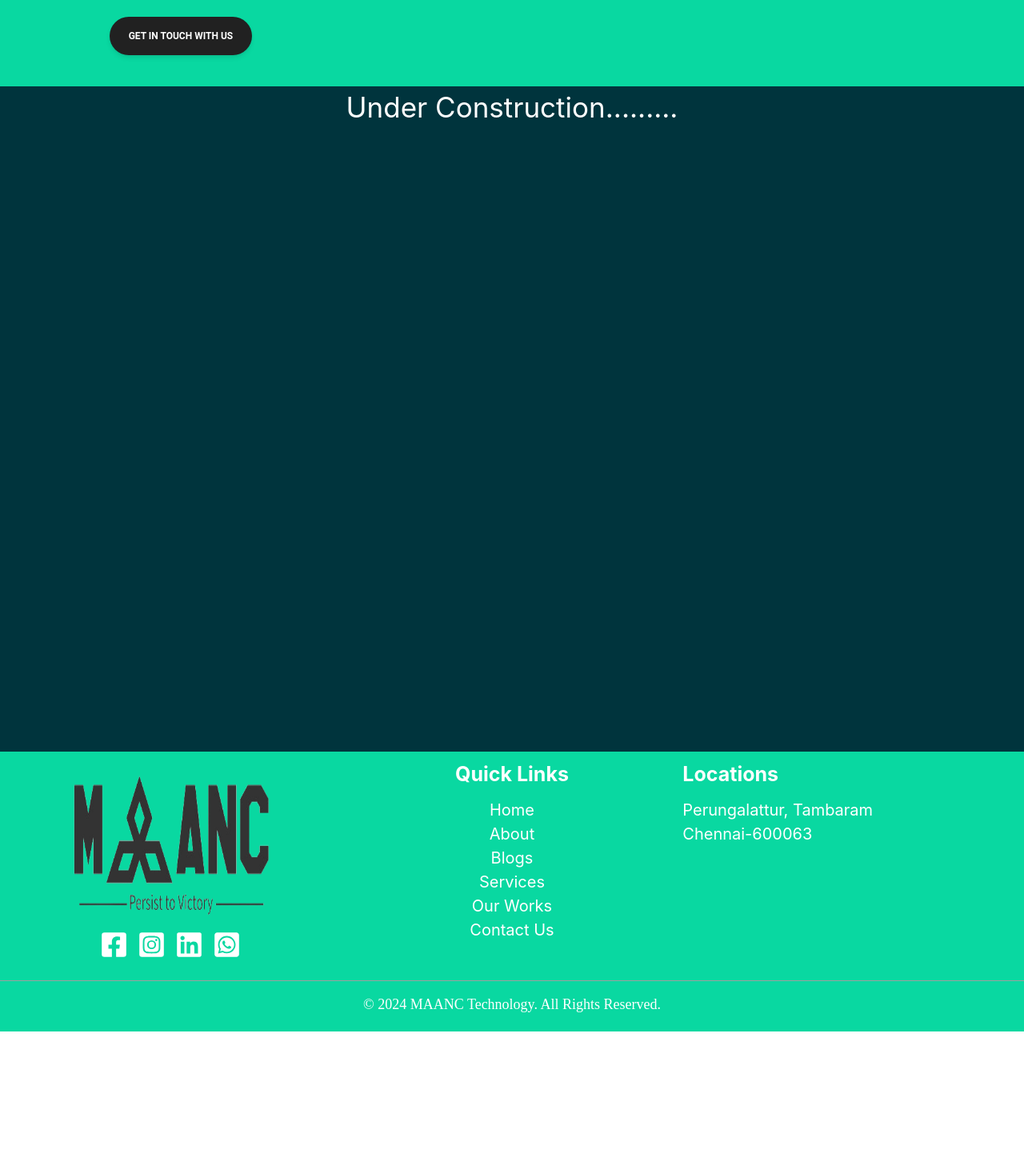
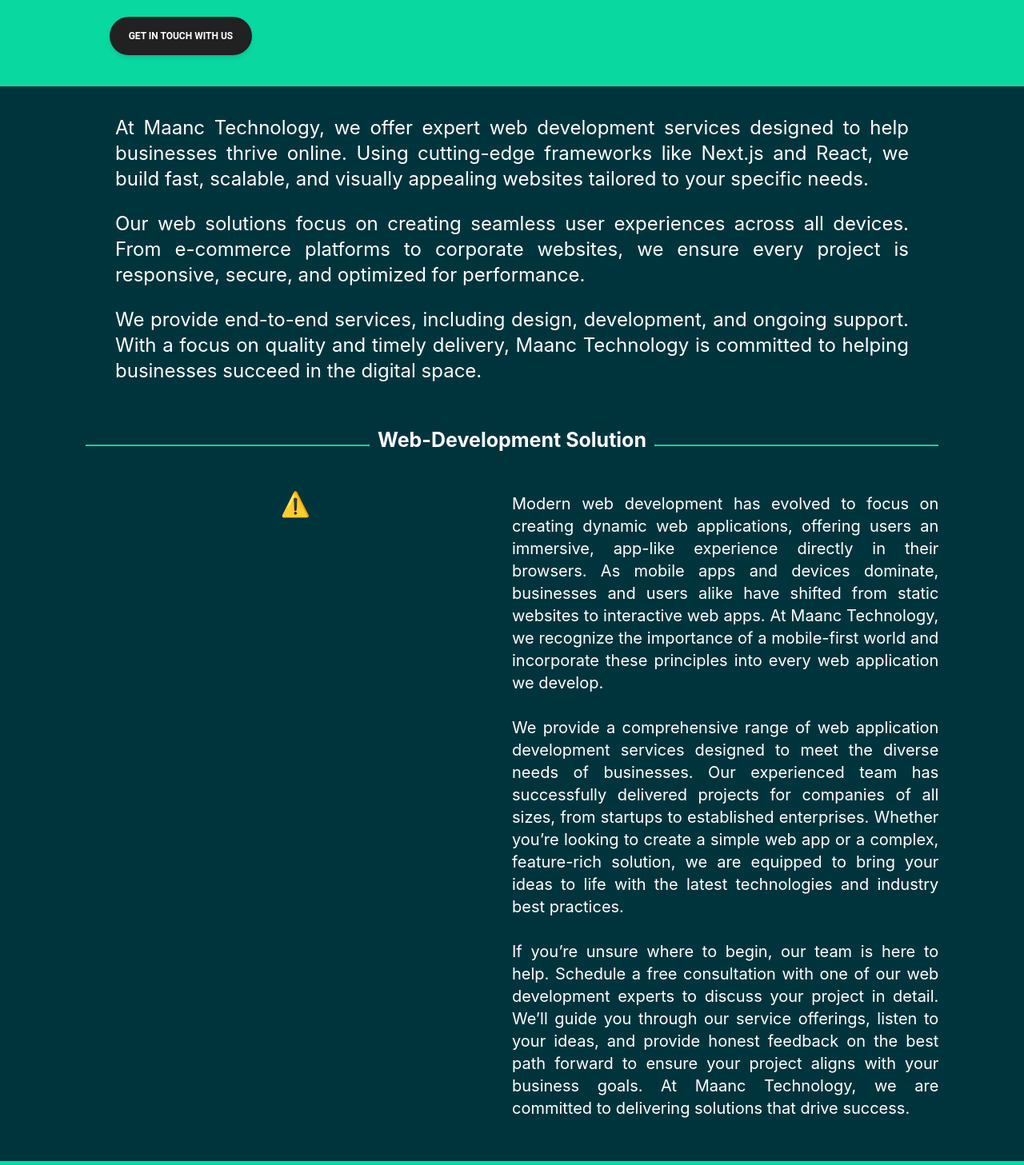
Before and after one commit to nirala7765/A2CN-App, a React (Create React App) app in the folder a2cnapp/: page /web-development in a window 1280 px wide. Shown: the part 533-1990 px from the top of the page at 80% size. Before the commit the page ends 1823 px from the top, so only its background shows below. Built offline with nearby package versions, Linux system fonts and the light colour scheme; no server answers; what tailwindcss-gradients would draw is missing.

Commit message:
All web-development page done

```diff
--- a/a2cnapp/src/Components/WebDevelopmet.js
+++ b/a2cnapp/src/Components/WebDevelopmet.js
@@ -1,11 +1,101 @@
-import React from 'react'
+import React from "react";
+import { Player } from "@lottiefiles/react-lottie-player";
 
-const WebDevelopmet = () => {
+const WebDevelopment = () => {
   return (
     <>
+      <div className="text-white flex flex-col items-center  my-9">
+        <div className="w-full max-w-4xl lg:max-w-[90%] space-y-6 px-6 md:px-12 lg:px-20 text-justify">
+          <p className="text-lg md:text-xl lg:text-2xl leading-relaxed">
+            At Maanc Technology, we offer expert web development services
+            designed to help businesses thrive online. Using cutting-edge
+            frameworks like Next.js and React, we build fast, scalable, and
+            visually appealing websites tailored to your specific needs.
+          </p>
 
+          <p className="text-lg md:text-xl lg:text-2xl leading-relaxed">
+            Our web solutions focus on creating seamless user experiences across
+            all devices. From e-commerce platforms to corporate websites, we
+            ensure every project is responsive, secure, and optimized for
+            performance.
+          </p>
+
+          <p className="text-lg md:text-xl lg:text-2xl leading-relaxed">
+            We provide end-to-end services, including design, development, and
+            ongoing support. With a focus on quality and timely delivery, Maanc
+            Technology is committed to helping businesses succeed in the digital
+            space.
+          </p>
+        </div>
+      </div>
+
+      <div className="w-5/6 mx-auto">
+        <div className="w-full flex">
+          <div className="w-[25%] md:w-1/3 h-[200px] md:h-[100px] ">
+            <div className="w-[100%] md:w-full mt-[40px] bg-hrcolor h-[2px]"></div>
+          </div>
+
+          <div className="w-[100%] md:w-1/3 h-[200px] md:h-[100px]">
+            <h2 className="text-[20px] md:text-[25px] font-bold mt-4 text-white">
+              Web-Development Solution
+            </h2>
+          </div>
+
+          <div className="w-[25%] md:w-1/3 h-[200px] md:h-[100px]">
+            <div className="w-[100%] md:w-full mt-[40px] bg-hrcolor h-[2px]"></div>
+          </div>
+        </div>
+
+        <div className="flex flex-col lg:flex-row text-white text-xl">
+
+          {/* Lottie Animation Section */}
+          <div className="w-full lg:w-1/2  mt-5 lg:mt-0">
+            <div className="bg-transparent">
+              <Player
+                className=""
+                src="https://lottie.host/3132eb43-d812-4c2d-bab1-08a62ab285a4/kFDTLkgg4a.json"
+                loop
+                autoplay
+                speed={0.5}
+              />
+            </div>
+          </div>
+
+          <div className="w-full lg:w-1/2 space-y-7 text-justify mb-5">
+            <p>
+              Modern web development has evolved to focus on creating dynamic
+              web applications, offering users an immersive, app-like experience
+              directly in their browsers. As mobile apps and devices dominate,
+              businesses and users alike have shifted from static websites to
+              interactive web apps. At Maanc Technology, we recognize the
+              importance of a mobile-first world and incorporate these
+              principles into every web application we develop.
+            </p>
+
+            <p>
+              We provide a comprehensive range of web application development
+              services designed to meet the diverse needs of businesses. Our
+              experienced team has successfully delivered projects for companies
+              of all sizes, from startups to established enterprises. Whether
+              you’re looking to create a simple web app or a complex,
+              feature-rich solution, we are equipped to bring your ideas to life
+              with the latest technologies and industry best practices.
+            </p>
+
+            <p>
+              If you’re unsure where to begin, our team is here to help.
+              Schedule a free consultation with one of our web development
+              experts to discuss your project in detail. We’ll guide you through
+              our service offerings, listen to your ideas, and provide honest
+              feedback on the best path forward to ensure your project aligns
+              with your business goals. At Maanc Technology, we are committed to
+              delivering solutions that drive success.
+            </p>
+          </div>
+        </div>
+      </div>
     </>
-  )
-}
+  );
+};
 
-export default WebDevelopmet
+export default WebDevelopment;
--- a/a2cnapp/src/Pages/Homepage.js
+++ b/a2cnapp/src/Pages/Homepage.js
@@ -143,7 +143,7 @@
               <img
                 className="w-full md:w-[400px] h-[450px]"
                 src={imagesalute}
-                alt="Image Salute"
+                alt="Salute"
               />
             </div>
 
@@ -183,7 +183,7 @@
               <img
                 className="w-full md:w-[550px] h-[450px]"
                 src={cybersecurityimage}
-                alt="Cyber Security Image"
+                alt="Cyber Security "
               />
             </div>
           </div>
@@ -233,7 +233,7 @@
               <img
                 className="w-full md:w-[550px] h-[450px]"
                 src={cellphoneDesignImage}
-                alt="Cellphone Design Image"
+                alt="Cellphone Design "
               />
             </div>
           </div>
@@ -243,7 +243,7 @@
               <img
                 className="w-full md:w-[100%] h-[auto]"
                 src={Puzzlephoto}
-                alt="Puzzle Photo"
+                alt="Puzzle "
               />
 
               <h2 className="text-[45px] md:text-[35px] font-gtwalsheim font-arial font-gadget font-sansf font-bold text-white mt-5">
@@ -284,7 +284,7 @@
                 <img
                   className="w-[50%] md:w-[50%] h-[auto]"
                   src={websettingmage}
-                  alt="Web Setting Image"
+                  alt="Web Setting "
                 />
 
                 <h2 className="text-start text-[25px] md:text-[20px] font-gtwalsheim font-arial font-gadget font-sansf font-bold text-white mt-3">
@@ -303,7 +303,7 @@
                 <img
                   className="w-[40%] md:w-[50%] h-[auto]"
                   src={ProductDesignImage}
-                  alt="Product Design Image"
+                  alt="Product Design "
                 />
                 <h2 className="text-start text-[25px] md:text-[20px] font-gtwalsheim font-arial font-gadget font-sansf font-bold text-white mt-3">
                   Product Design
@@ -340,7 +340,7 @@
 
           <div className="w-full flex flex-wrap lg:gap-4 md:gap-8 md:space-y-2  space-y-2">
             <div className="w-full md:w-[30%] lg:w-[15%] py-4 rounded-md hover:bg-hoverbg cursor-pointer ">
-              <img className="w-full" src={EdTechImage} alt="EdTech Image" />
+              <img className="w-full" src={EdTechImage} alt="EdTech " />
               <h2 className="text-[20px] font-gtwalsheim font-arial font-gadget font-sansf font-bold mt-5">
                 EdTech
               </h2>
@@ -348,7 +348,7 @@
 
             {/* Repeat this block for each item */}
             <div className="w-full md:w-[30%] lg:w-[15%] py-4 rounded-md hover:bg-hoverbg cursor-pointer">
-              <img className="w-full" src={FintechImage} alt="FinTech Image" />
+              <img className="w-full" src={FintechImage} alt="FinTech " />
               <h2 className="text-[20px] font-gtwalsheim font-arial font-gadget font-sansf font-bold mt-5">
                 FinTech
               </h2>
@@ -356,7 +356,7 @@
 
             {/* Repeat this block for each item */}
             <div className="w-full md:w-[30%] lg:w-[15%] py-4 rounded-md hover:bg-hoverbg cursor-pointer">
-              <img className="w-full" src={MedTechImage} alt="Med Tech Image" />
+              <img className="w-full" src={MedTechImage} alt="Med Tech " />
               <h2 className="text-[20px] font-gtwalsheim font-arial font-gadget font-sansf font-bold mt-5">
                 MedTech
               </h2>
@@ -364,7 +364,7 @@
 
             {/* Repeat this block for each item */}
             <div className="w-full md:w-[30%] lg:w-[15%] py-4 rounded-md hover:bg-hoverbg cursor-pointer">
-              <img className="w-full" src={HitechImage} alt="Hi Tech Image" />
+              <img className="w-full" src={HitechImage} alt="Hi Tech " />
               <h2 className="text-[20px] font-gtwalsheim font-arial font-gadget font-sansf font-bold mt-5">
                 HiTech
               </h2>
@@ -372,7 +372,7 @@
 
             {/* Repeat this block for each item */}
             <div className="w-full md:w-[30%] lg:w-[15%] py-4 rounded-md hover:bg-hoverbg cursor-pointer">
-              <img className="w-full" src={reatilImage} alt="Reatil Image" />
+              <img className="w-full" src={reatilImage} alt="Reatil " />
               <h2 className="text-[20px] font-gtwalsheim font-arial font-gadget font-sansf font-bold mt-5">
                 Reatil
               </h2>
@@ -380,7 +380,7 @@
 
             {/* Repeat this block for each item */}
             <div className="w-full md:w-[30%] lg:w-[15%] py-4 rounded-md hover:bg-hoverbg cursor-pointer">
-              <img className="w-full" src={IotImage} alt="Iot Image" />
+              <img className="w-full" src={IotImage} alt="Iot " />
               <h2 className="text-[20px] font-gtwalsheim font-arial font-gadget font-sansf font-bold mt-5">
                 IOT
               </h2>
@@ -410,7 +410,7 @@
               <img
                 className="w-[150px] h-[150px]  rounded-full object-cover object-top justify-center mx-auto"
                 src={NiralaImage}
-                alt="CEO Image"
+                alt="CEO "
               />
 
               <p className="ml-3 text-[20px] md:text-[18px]  font-gtwalsheim font-arial font-gadget font-sansf font-bold mt-5 md:w-[80%] md:mx-auto">
--- a/a2cnapp/src/Pages/WebPage.js
+++ b/a2cnapp/src/Pages/WebPage.js
@@ -1,27 +1,24 @@
-import React from 'react'
-import Header from '../Components/Header'
-import Footer from '../Components/Footer'
+import React from "react";
+import Header from "../Components/Header";
+import Footer from "../Components/Footer";
 import { Button } from "@material-tailwind/react";
 import { Player } from "@lottiefiles/react-lottie-player";
+import WebDevelopmet from "../Components/WebDevelopmet";
 
 function Webpage() {
   return (
-    <div className='bg-newbg'>
-
-      <Header/>
+    <div className="bg-newbg">
+      <Header />
 
       <div className="pb-6 md:h-auto bg-hrcolor">
         <div className="w-full md:w-5/6 mx-auto flex flex-col-reverse md:flex-row bg-transparent">
           <div className="md:w-1/2 bg-transparent">
             <div className="mt-[10px] lg:mt-[200px] md:mb-[15px]">
               <h1 className="text-start text-2xl md:text-6xl font-extrabold mt:-[20px] md:mt-[100px] ml-[30px]">
-                    Website <br/>
-                    <br/>
+                Website <br />
+                <br />
                 Development
-
-
               </h1>
-
 
               <div className="justify-start text-start mt-4 md:mt-7">
                 <Button className="h-12 rounded-full hover:bg-black ml-[30px]">
@@ -42,17 +39,13 @@
           </div>
         </div>
       </div>
-      <div className='h-[800px] text-white text-[35px] justify-center'>
-
-
-
-        <h3>Under Construction.........</h3>
-
+      <div className="">
+        <WebDevelopmet />
       </div>
 
-      <Footer/>
+      <Footer />
     </div>
-  )
+  );
 }
 
 export default Webpage;
```
Lines whose indentation alone changed are shown as unchanged.
